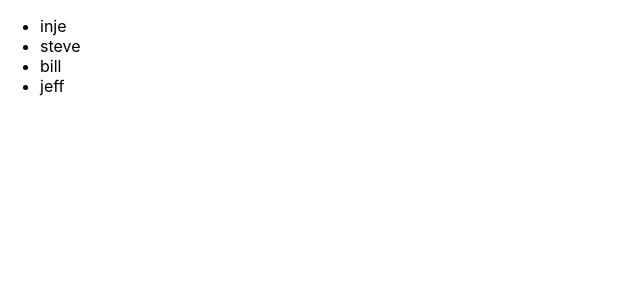
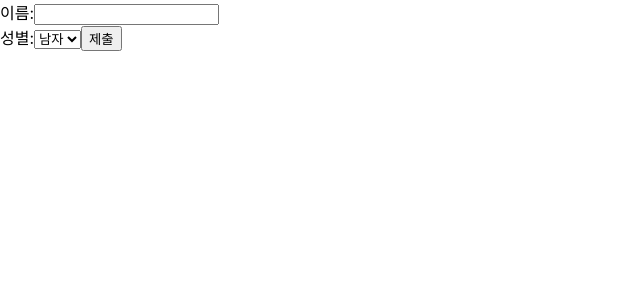
Before and after one commit to Ming0099/react_app, a React (Create React App) app: page / in a window 1280 px wide. Shown: the top 300 px of the page, without its empty margins (0-640 px from the left). Built offline with nearby package versions, Linux system fonts and the light colour scheme.

Commit message:
Learn Forms

```diff
--- /dev/null
+++ b/src/Forms/SignUp.jsx
@@ -0,0 +1,39 @@
+import React, {useState} from "react";
+
+function SignUp(props){
+    const [name, setName] = useState("");
+    const [gender, setGender] = useState("남자");
+
+    const handleChangeName = (event) =>{
+        setName(event.target.value);
+    };
+
+    const handleChangeGender = (event) =>{
+        setGender(event.target.value);
+    };
+
+    const handleSubmit =(event) =>{
+        alert(`이름: ${name}, 성별: ${gender}`);
+        event.preventDefault();
+    };
+
+    return (
+        <form onSubmit={handleSubmit}>
+            <label>
+                이름:
+                <input type="text" value={name} onChange={handleChangeName}/>
+            </label>
+            <br/>
+            <label>
+                성별:
+                <select value={gender} onChange={handleChangeGender}>
+                    <option value="남자">남자</option>
+                    <option value="여자">여자</option>
+                </select>
+            </label>
+            <button type="submit">제출</button>
+        </form>
+    );
+}
+
+export default SignUp;
--- a/src/index.js
+++ b/src/index.js
@@ -12,11 +12,13 @@
 import ConfirmButton from './Event/ConfirmButton';
 import LandingPage from './Conditional_Rendering/LandingPage';
 import AttendanceBook from './List_and_Keys/AttendanceBook';
+import SignUp from './Forms/SignUp';
 
+// Forms
 const root = ReactDOM.createRoot(document.getElementById('root'));
 root.render(
   <React.StrictMode>
-    <AttendanceBook />
+    <SignUp />
   </React.StrictMode>
 );
 
@@ -100,3 +102,12 @@
   </React.StrictMode>
 );
  */
+
+/* <List_and_Keys>
+const root = ReactDOM.createRoot(document.getElementById('root'));
+root.render(
+  <React.StrictMode>
+    <AttendanceBook />
+  </React.StrictMode>
+);
+ */
```
